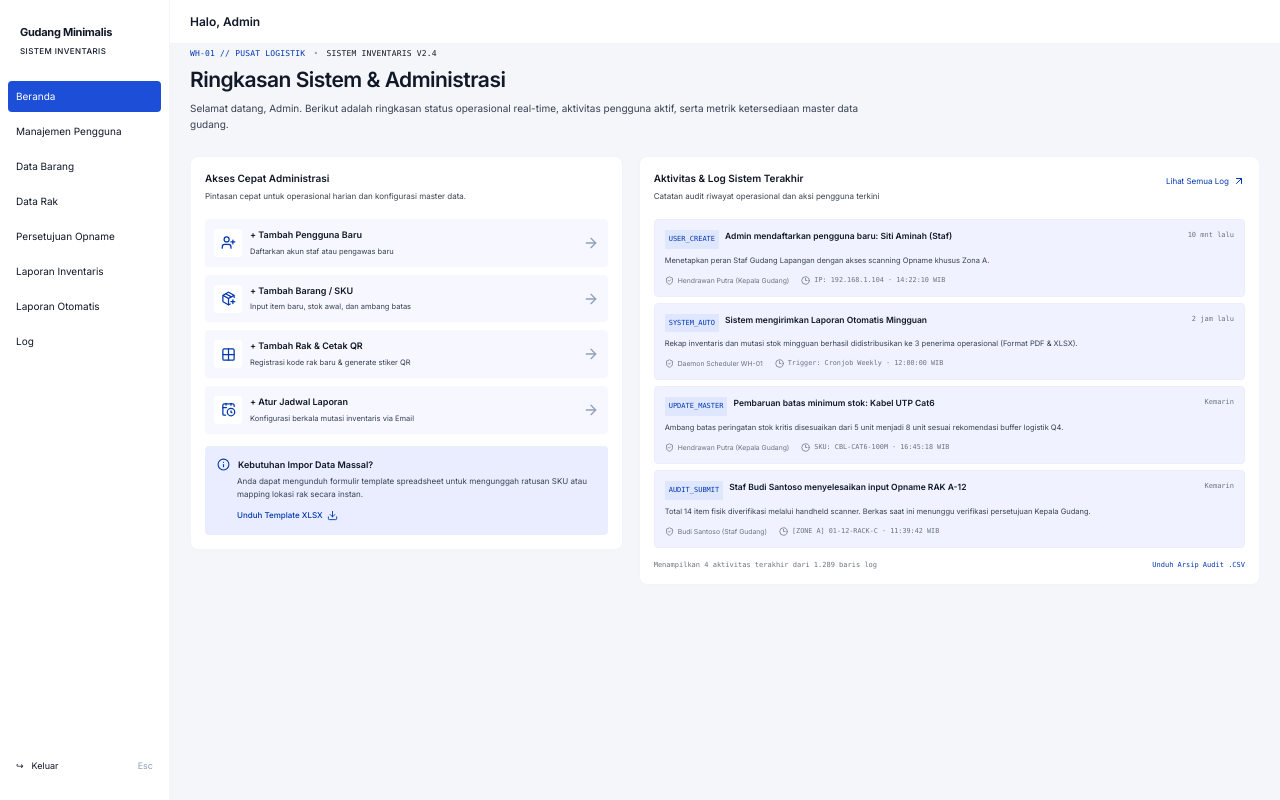
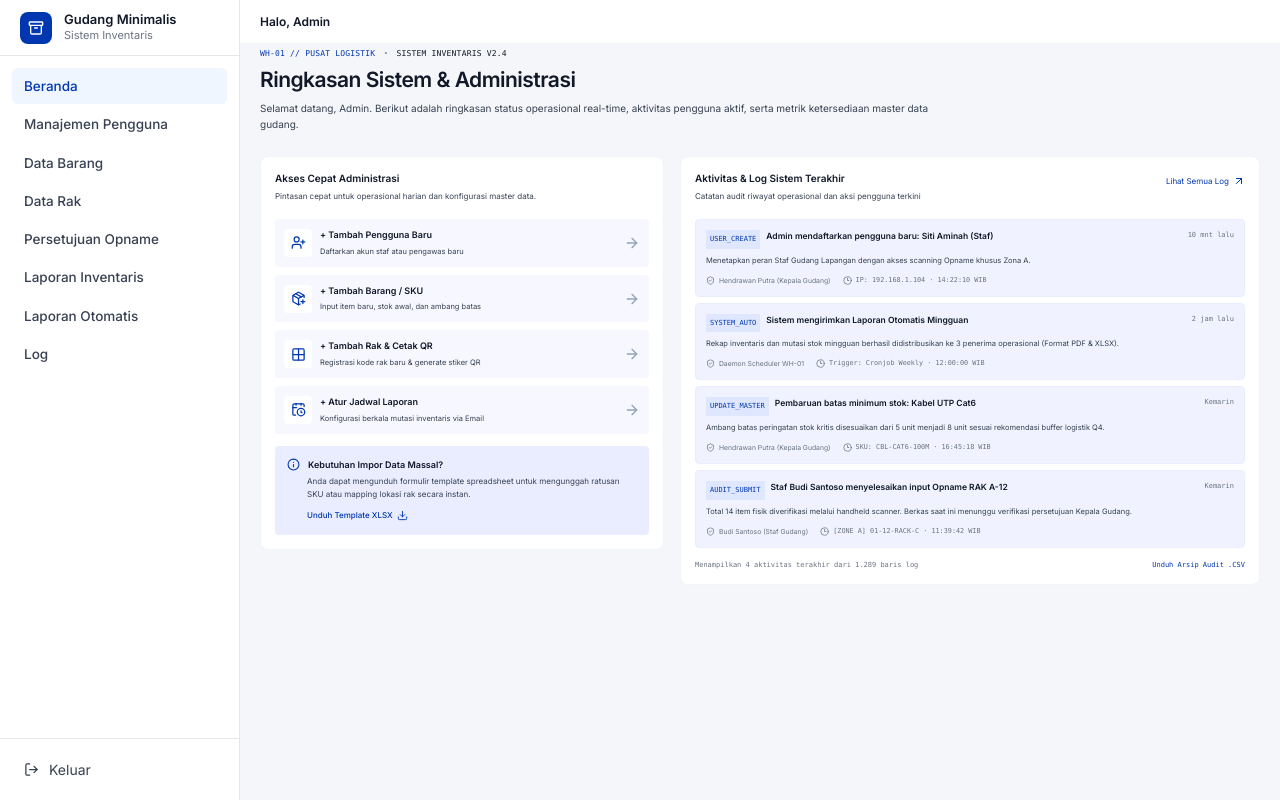
Before and after one commit to HA141User/Projek-Perangkat-Lunak, a React (Vite) app in the folder frontend/gudang-minimalis/: page /admin in a window 1280 px wide. Built offline with nearby package versions, Linux system fonts and the light colour scheme; no server answers.

Commit message:
feat(layout): build AppShell and responsive window-fit sidebar

```diff
--- /dev/null
+++ b/frontend/gudang-minimalis/src/components/AppShell.jsx
@@ -0,0 +1,43 @@
+/**
+ * AppShell — reusable page shell (sidebar + topbar + canvas)
+ * Props:
+ *   menuItems   — array of { label, to }
+ *   userName    — string
+ *   onLogout    — function
+ *   pageTitle   — string (shown in topbar)
+ *   actions     — ReactNode (right side of topbar)
+ *   children    — page body
+ */
+import Sidebar from './Sidebar'
+
+export default function AppShell({
+  menuItems,
+  userName,
+  onLogout,
+  pageTitle,
+  actions,
+  children,
+}) {
+  return (
+    <div className="flex min-h-screen bg-[#F5F6FA] max-md:flex-col">
+      <Sidebar
+        items={menuItems}
+        onLogout={onLogout}
+        userName={userName}
+      />
+
+      <div className="flex min-w-0 flex-1 flex-col">
+        {/* Top bar */}
+        <header className="sticky top-0 z-20 flex h-14 shrink-0 items-center justify-between border-b border-[#E5E7EB] bg-white px-6">
+          <h1 className="text-[15px] font-semibold text-[#111827]">{pageTitle}</h1>
+          {actions && <div className="flex items-center gap-3">{actions}</div>}
+        </header>
+
+        {/* Canvas */}
+        <main className="flex-1 px-6 py-6 max-sm:px-4">
+          {children}
+        </main>
+      </div>
+    </div>
+  )
+}
--- a/frontend/gudang-minimalis/src/components/Sidebar.jsx
+++ b/frontend/gudang-minimalis/src/components/Sidebar.jsx
@@ -1,33 +1,36 @@
+import { NavLink } from 'react-router'
+import { LogOut, Archive } from 'lucide-react'
 
-import { Link, NavLink } from 'react-router'
-
-export default function Sidebar({ items, admin = false }) {
+export default function Sidebar({ items, admin = false, onLogout, userName }) {
   return (
-    <aside className="flex min-h-screen w-[170px] shrink-0 flex-col justify-between border-r border-slate-100 bg-white px-2 py-6 max-md:min-h-0 max-md:w-full max-md:border-r-0 max-md:border-b max-md:py-3">
-      <div>
-        <Link
-          to="/"
-          className="mb-6 ml-3 flex flex-col gap-1"
-        >
-          <strong className="text-[11px] font-bold tracking-tight">
+    <aside className="sticky top-0 flex h-screen w-[240px] shrink-0 flex-col border-r border-[#E5E7EB] bg-white max-md:static max-md:h-auto max-md:w-full max-md:border-r-0 max-md:border-b">
+      {/* 1. Header / Logo */}
+      <div className="flex h-14 shrink-0 items-center gap-3 border-b border-[#E5E7EB] px-5">
+        <div className="grid size-8 shrink-0 place-items-center rounded-lg bg-[#0037B0] text-white">
+          <Archive size={16} />
+        </div>
+        <div className="min-w-0">
+          <strong className="block truncate text-[13px] font-semibold leading-tight text-[#111827]">
             Gudang Minimalis
           </strong>
-          <span className="text-[8px] font-medium tracking-wider">
-            SISTEM INVENTARIS
+          <span className="block text-[11px] text-[#6B7280]">
+            Sistem Inventaris
           </span>
-        </Link>
+        </div>
+      </div>
 
-        <nav className="flex flex-col gap-1 max-md:flex-row max-md:overflow-x-auto">
+      {/* 2. Navigation (takes remaining height, scrollable only if screen is tiny) */}
+      <nav className="flex min-h-0 flex-1 flex-col gap-0.5 overflow-y-auto px-3 py-3 max-md:flex-row max-md:overflow-x-auto max-md:py-2">
         {items.map((item) => (
           <NavLink
             key={item.to}
             to={item.to}
             end
             className={({ isActive }) =>
-                `shrink-0 rounded px-2 py-2 text-[10px] transition ${
+              `flex shrink-0 items-center rounded-md px-3 py-2 text-[13.5px] font-medium transition-colors ${
                 isActive
-                    ? 'bg-brand-hover text-white'
-                    : 'text-ink hover:bg-field hover:text-brand'
+                  ? 'bg-[#EFF6FF] text-[#0037B0]'
+                  : 'text-[#374151] hover:bg-[#F3F4F6] hover:text-[#111827]'
               }`
             }
           >
@@ -35,18 +38,24 @@ export default function Sidebar({ items, admin = false }) {
           </NavLink>
         ))}
       </nav>
+
+      {/* 3. Bottom User Profile & Logout (always pinned at the bottom, never cut off) */}
+      <div className="shrink-0 border-t border-[#E5E7EB] bg-white p-3 max-md:hidden">
+        {userName && (
+          <div className="mb-2 px-3 py-1">
+            <p className="text-[11px] font-medium text-[#6B7280]">Masuk sebagai</p>
+            <p className="truncate text-[13px] font-semibold text-[#111827]">{userName}</p>
           </div>
-
-      <Link
-        to="/login"
-        className="flex items-center gap-2 px-2 py-1 text-[9px] text-ink hover:text-red-600 max-md:hidden"
+        )}
+        <button
+          type="button"
+          onClick={onLogout}
+          className="flex w-full items-center gap-2.5 rounded-md px-3 py-2 text-[13px] font-medium text-[#374151] transition-colors hover:bg-red-50 hover:text-red-600"
         >
-        <span aria-hidden="true">↪</span>
-        Keluar{admin ? '' : ' / Log Out'}
-        {admin && (
-          <span className="ml-auto text-slate-400">Esc</span>
-        )}
-      </Link>
+          <LogOut size={15} aria-hidden="true" />
+          Keluar
+        </button>
+      </div>
     </aside>
   )
 }
```
Lines whose indentation alone changed are shown as unchanged.
